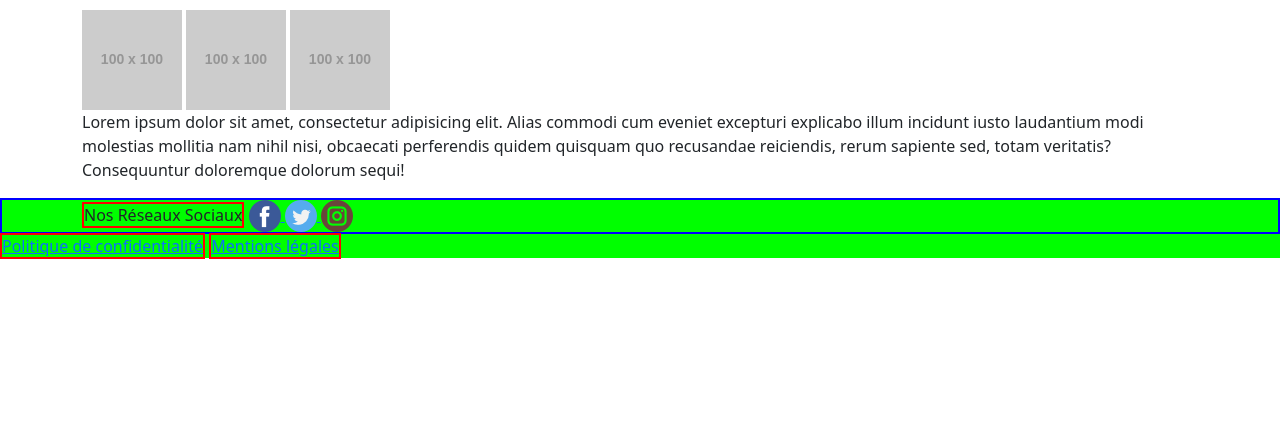
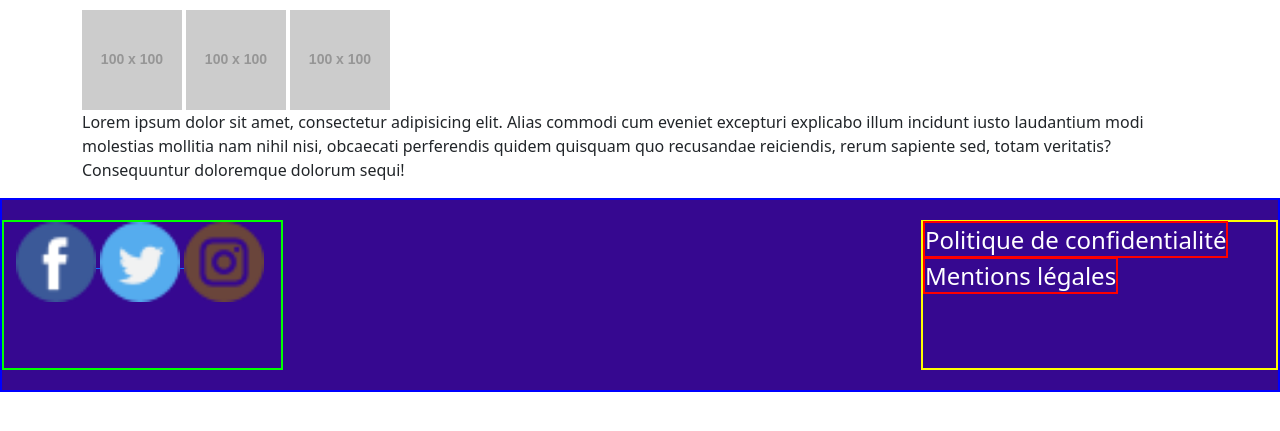
Before and after one commit to AxelGir/mspr-wis1, a PHP site: page /concept.php in a window 1280 px wide. Shown: the part 236-667 px from the top of the page. Run offline with PHP 8.4, Linux system fonts and the light colour scheme; grey boxes labelled with a size stand in for pictures from a placeholder-image service; some libraries are stand-ins or nearby versions.

Commit message:
update: avancée footer

```diff
--- a/layouts/footer.php
+++ b/layouts/footer.php
@@ -3,14 +3,14 @@
 
         <div class="container">
             <div class="content">
-                <span class="sous-titre">Nos Réseaux Sociaux</span>
+
                     <a href="https://facebook.com">
                         <img src="images/001-facebook.png" alt="">
                     </a>
                     <a href="https://twitter.com">
                         <img src="images/002-twitter.png" alt="">
                     </a>
-                <a href="#">
+                    <a href="https://instagram.com">
                         <img src="images/003-instagram.png" alt="">
                     </a>
                 </div>
--- a/src/scss/layout/_footer.scss
+++ b/src/scss/layout/_footer.scss
@@ -1,11 +1,41 @@
 #footer {
-  background-color: lime;
+  padding: 20px 0 20px 0;
+  border: solid 2px blue;
+  background-color: #360890;
+  color: #fff;
+  display: flex;
+  justify-content: center;
+  column-count: 2;
+  column-gap: 50%;
 }
 
 #foot-left {
-  border: solid 2px blue;
+  border: solid 2px lime;
+  height: 150px;
+  width: 400px;
+  display: flex;
+  justify-items: center;
+}
+
+#foot-left img {
+  width: 100%;
+  max-width: 80px;
+}
+
+.icons-wrapper {
+  border: solid 2px orange;
+  display: flex;
+  justify-content: center;
 }
 
 .sous-titre {
-  border: solid 2px red;
+  border: solid 2px #ff0000;
+  text-decoration: none;
+  color: inherit;
+  font-size: 24px;
 }
+
+
+#foot-right {
+  border: solid 2px yellow;
+}
```
Also changed, not shown: assets/css/app.css. Lines whose indentation alone changed are shown as unchanged.
